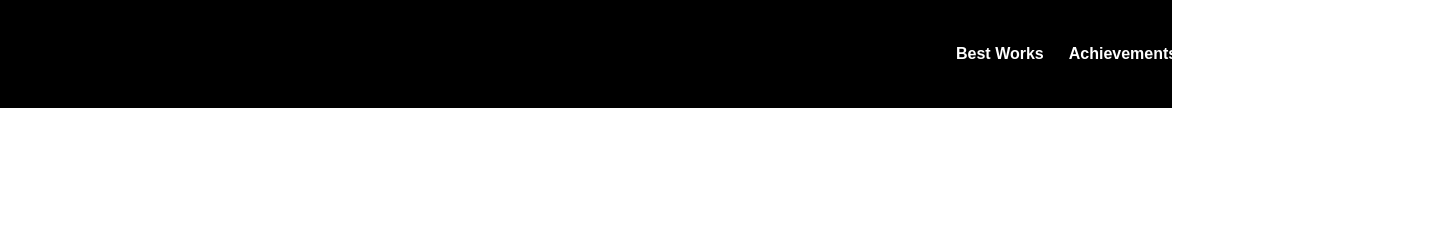
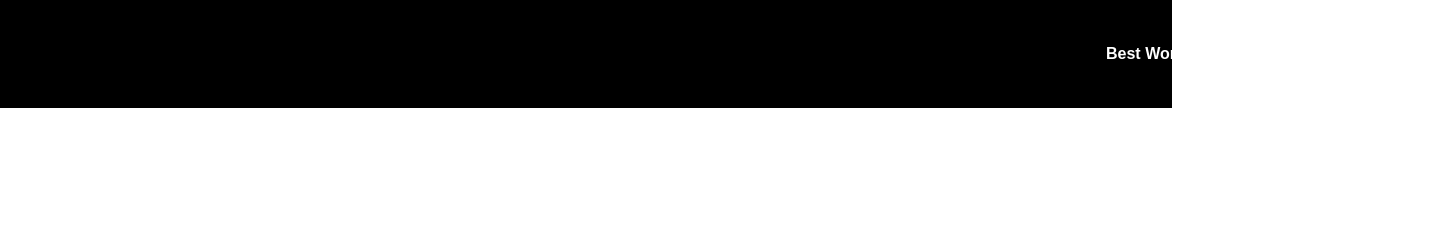
Before and after one commit to llouie70/Portfolio-WebSys, a plain HTML site: page index.html in a window 1280 px wide. Shown: the top 250 px of the page, 1455 px wide, since content can reach past the window. Drawn offline with Linux system fonts and the light colour scheme.

Commit message:
Update design.css

```diff
--- a/design.css
+++ b/design.css
@@ -29,7 +29,7 @@ nav ul li a {
   font-size: 1rem;
   transition: color 0.3s ease;
   position: relative;
-  left: 950px;
+  left: 1100px;
   margin-inline-start: 10px;
 }
 
```
